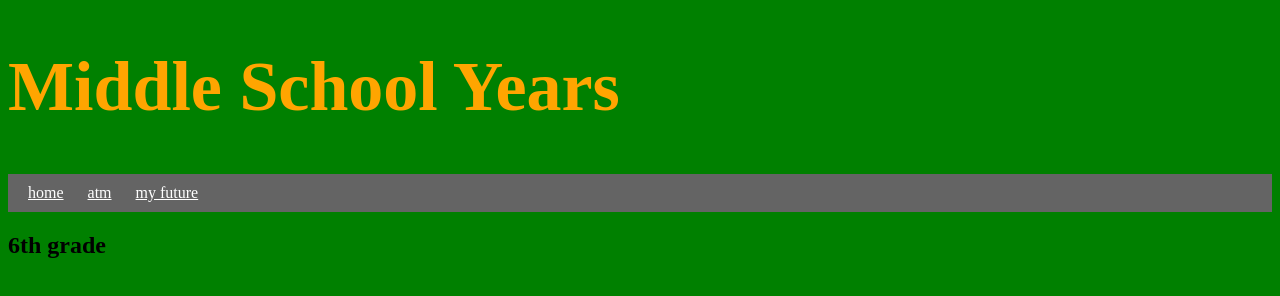
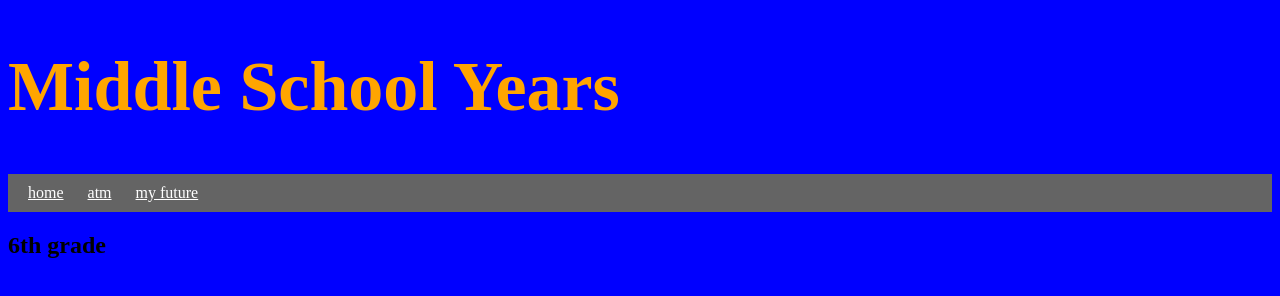
Before and after one commit to brandonNewTech/brandonNewTech.github.io, a plain HTML site: page atm.html in a window 1280 px wide. Drawn offline with Linux system fonts and the light colour scheme.

Commit message:
Update mystyle.css

```diff
--- a/mystyle.css
+++ b/mystyle.css
@@ -1,5 +1,5 @@
 body {
-	background: green
+	background: blue;
 }
 
 }
```
